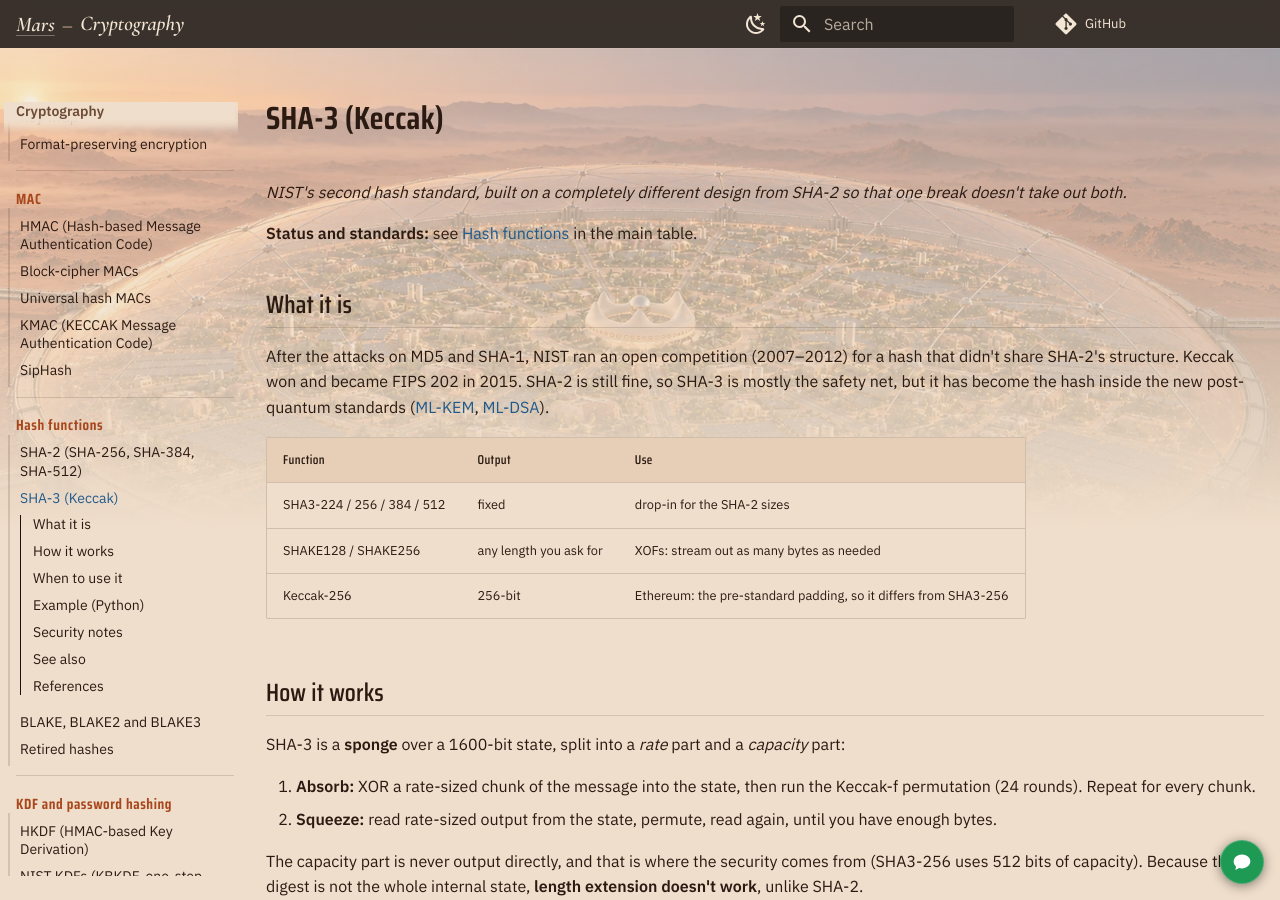
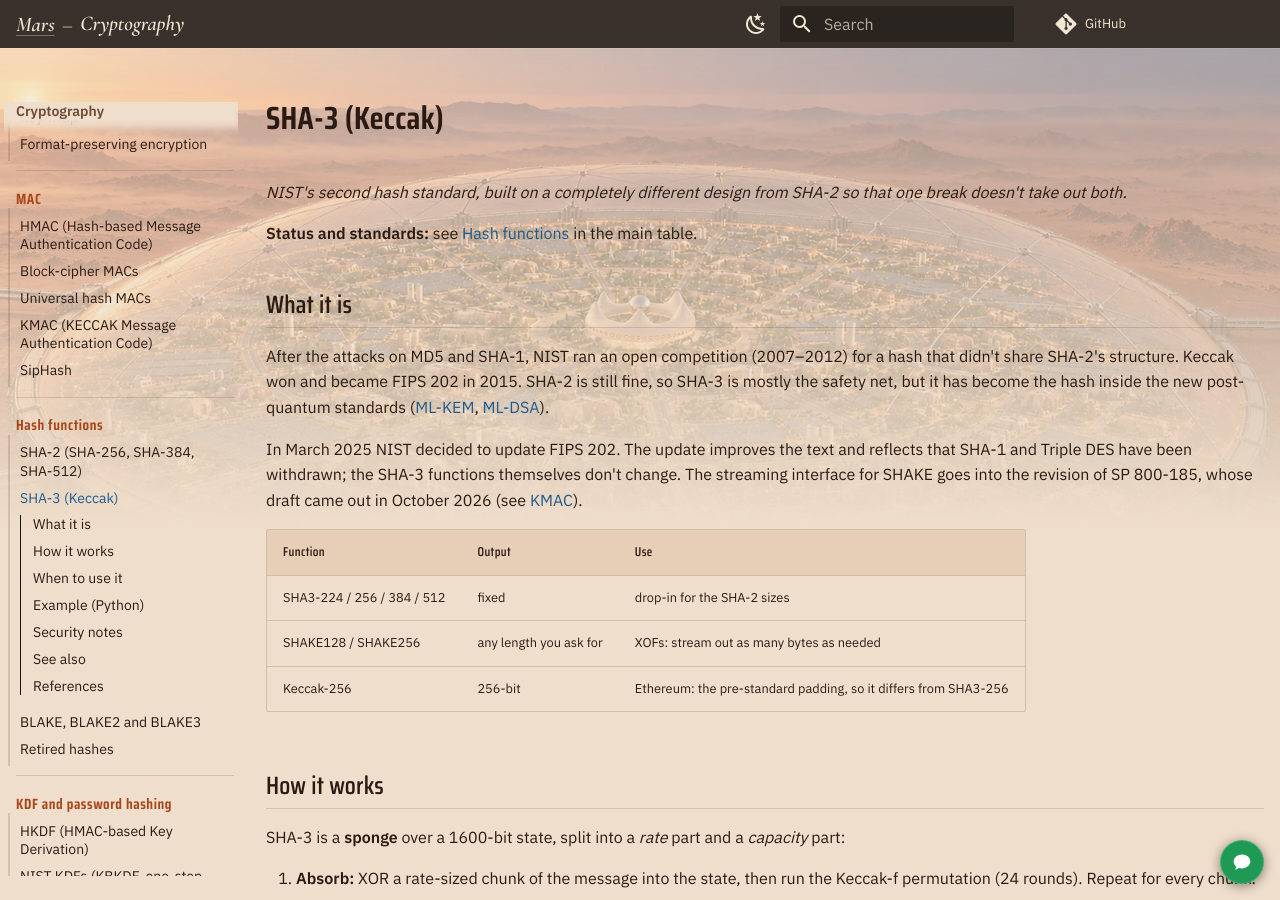
Before and after one commit to TTMathCS/cryptography, an MkDocs documentation site: the page built from docs/07-hash/SHA-3.md, in a window 1280 px wide and 900 px high. Built offline with MkDocs 1.6.1 and Material for MkDocs 9.7.7, drawn with Linux system fonts in a browser that asks for light colours; comment, search, counter and statistics services are not loaded; some of the changed text lies outside the part shown.

Commit message:
SHA-2: NIST's 2023 decision to revise FIPS 180-4 (drop SHA-1, fold in SP 800-107). SHA-3: the March 2025 decision to update FIPS 202 (editorial; SHA-1/3DES withdrawn), SHAKE streaming in SP 800-185r1. With sources

```diff
--- a/docs/07-hash/SHA-3.md
+++ b/docs/07-hash/SHA-3.md
@@ -13,6 +13,12 @@ for a hash that didn't share SHA-2's structure. Keccak won and became FIPS 202
 in 2015. SHA-2 is still fine, so SHA-3 is mostly the safety net, but it has
 become the hash inside the new post-quantum standards
 ([ML-KEM](../01-key-exchange/ML-KEM.md), [ML-DSA](../02-signatures/ML-DSA.md)).
+
+In March 2025 NIST decided to update FIPS 202. The update improves the text and
+reflects that SHA-1 and Triple DES have been withdrawn; the SHA-3 functions
+themselves don't change. The streaming interface for SHAKE goes into the
+revision of SP 800-185, whose draft came out in October 2026 (see
+[KMAC](../06-mac/KMAC.md)).
 
 | Function | Output | Use |
 |---|---|---|
@@ -71,5 +77,5 @@ print(hashlib.shake_128(b"hello world").hexdigest(16))   # 16 bytes out
 
 ## References
 
-- [FIPS 202: SHA-3 Standard](https://csrc.nist.gov/pubs/fips/202/final)
+- [FIPS 202: SHA-3 Standard](https://csrc.nist.gov/pubs/fips/202/final) / [NIST, "Decision to Update FIPS 202 and Revise SP 800-185" (2025)](https://csrc.nist.gov/news/2025/decision-to-update-fips-202-and-revise-sp-800-185)
 - [The Keccak team](https://keccak.team/keccak.html)
```
Also changed, not shown: docs/07-hash/SHA-2.md (+6 -1 lines).
